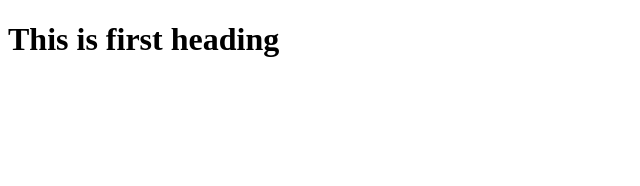
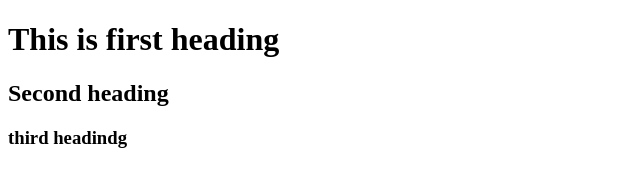
Before and after one commit to Kishore-reigns/coursera-ad, a plain HTML site: page index.html in a window 1280 px wide. Shown: the whole page, without its empty margins (0-640 px from the left). Drawn offline with Linux system fonts and the light colour scheme.

Commit message:
added assignment1 folder

```diff
--- a/index.html
+++ b/index.html
@@ -5,5 +5,7 @@
 </head>
 <body>
 	<h1>This is first heading</h1>
+	<h2>Second heading</h2>
+	<h3>third headindg</h3>
 </body>
 </html>
```
Also changed, not shown: assignment1/Index.html (added), assignment1/style.css (added).
